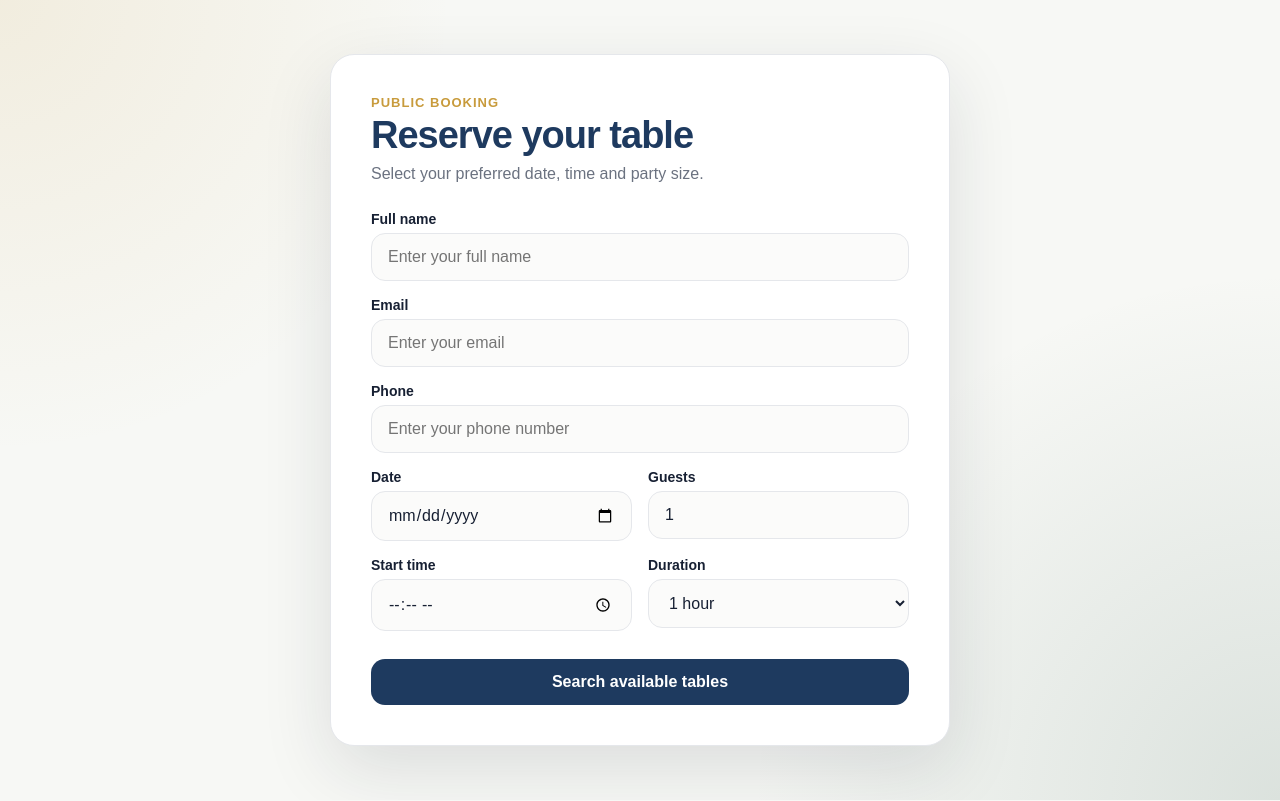
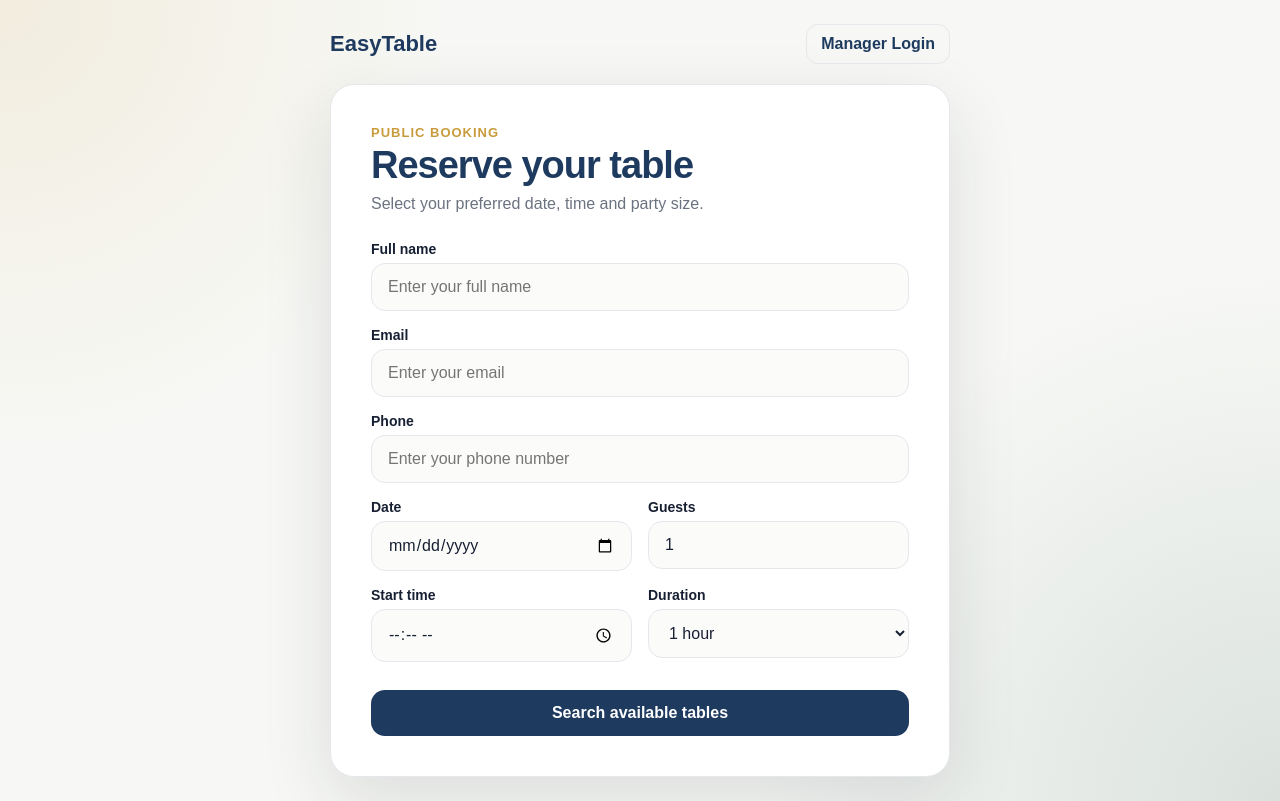
Before and after one commit to MarcosRPBernardino/EasyTable, a React (Vite) app in the folder client/: page / in a window 1280 px wide. Built offline with nearby package versions, Linux system fonts and the light colour scheme.

Commit message:
Complete FR-002 public booking workflow and improve navigation

```diff
--- a/client/src/App.css
+++ b/client/src/App.css
@@ -40,8 +40,6 @@ body {
   min-height: 100vh;
 }
 
-/* General layout */
-
 .app {
   min-height: 100vh;
   display: flex;
@@ -49,8 +47,6 @@ body {
   justify-content: center;
   padding: 24px;
 }
-
-/* Shared form styles */
 
 form {
   display: flex;
@@ -139,8 +135,6 @@ button:disabled {
   color: var(--primary-green);
 }
 
-/* Manager login */
-
 .login-card {
   width: 100%;
   max-width: 440px;
@@ -179,8 +173,6 @@ button:disabled {
   margin-top: 32px;
   color: var(--primary-blue);
 }
-
-/* Manager dashboard */
 
 .dashboard-header {
   display: flex;
@@ -230,19 +222,14 @@ button:disabled {
   text-align: right;
 }
 
-/* Public booking */
-
 .booking-card {
   width: 100%;
   max-width: 620px;
-
+  margin: 0 auto;
   padding: 40px;
-
   background: var(--card-color);
-
   border: 1px solid var(--border-color);
   border-radius: 24px;
-
   box-shadow: 0 24px 70px var(--card-shadow);
 }
 
@@ -281,8 +268,6 @@ button:disabled {
   grid-template-columns: 1fr 1fr;
   gap: 16px;
 }
-
-/* Available tables */
 
 .available-tables {
   width: 100%;
@@ -438,7 +423,46 @@ button:disabled {
   font-size: 14px;
 }
 
-/* Responsive */
+.public-page {
+  width: 100%;
+}
+
+.public-header {
+  width: 100%;
+  max-width: 620px;
+  margin: 0 auto 20px;
+  display: flex;
+  align-items: center;
+  justify-content: space-between;
+  gap: 20px;
+}
+
+.public-header strong {
+  color: var(--primary-blue);
+  font-size: 22px;
+}
+
+.manager-login-link {
+  padding: 10px 14px;
+
+  border: 1px solid var(--border-color);
+  border-radius: 12px;
+
+  color: var(--primary-blue);
+  text-decoration: none;
+  font-weight: 600;
+
+  transition:
+    background 0.2s ease,
+    color 0.2s ease,
+    border-color 0.2s ease;
+}
+
+.manager-login-link:hover {
+  background: var(--success-bg);
+  color: var(--primary-green);
+  border-color: var(--primary-green);
+}
 
 @media (max-width: 768px) {
   .app {
--- a/client/src/pages/PublicBookingPage.jsx
+++ b/client/src/pages/PublicBookingPage.jsx
@@ -1,9 +1,23 @@
+import { Link } from "react-router-dom";
 import BookingForm from "../components/BookingForm";
 
 function PublicBookingPage() {
     return (
         <main className="app">
-            <BookingForm />
+            <div className="public-page">
+                <header className="public-header">
+                    <strong>EasyTable</strong>
+
+                    <Link
+                        className="manager-login-link"
+                        to="/manager/login"
+                    >
+                        Manager Login
+                    </Link>
+                </header>
+
+                <BookingForm />
+            </div>
         </main>
     );
 }
```
Also changed, not shown: client/src/components/bookingform.jsx (indentation only), 1 other file (tests, documents, lock files or other folders).
